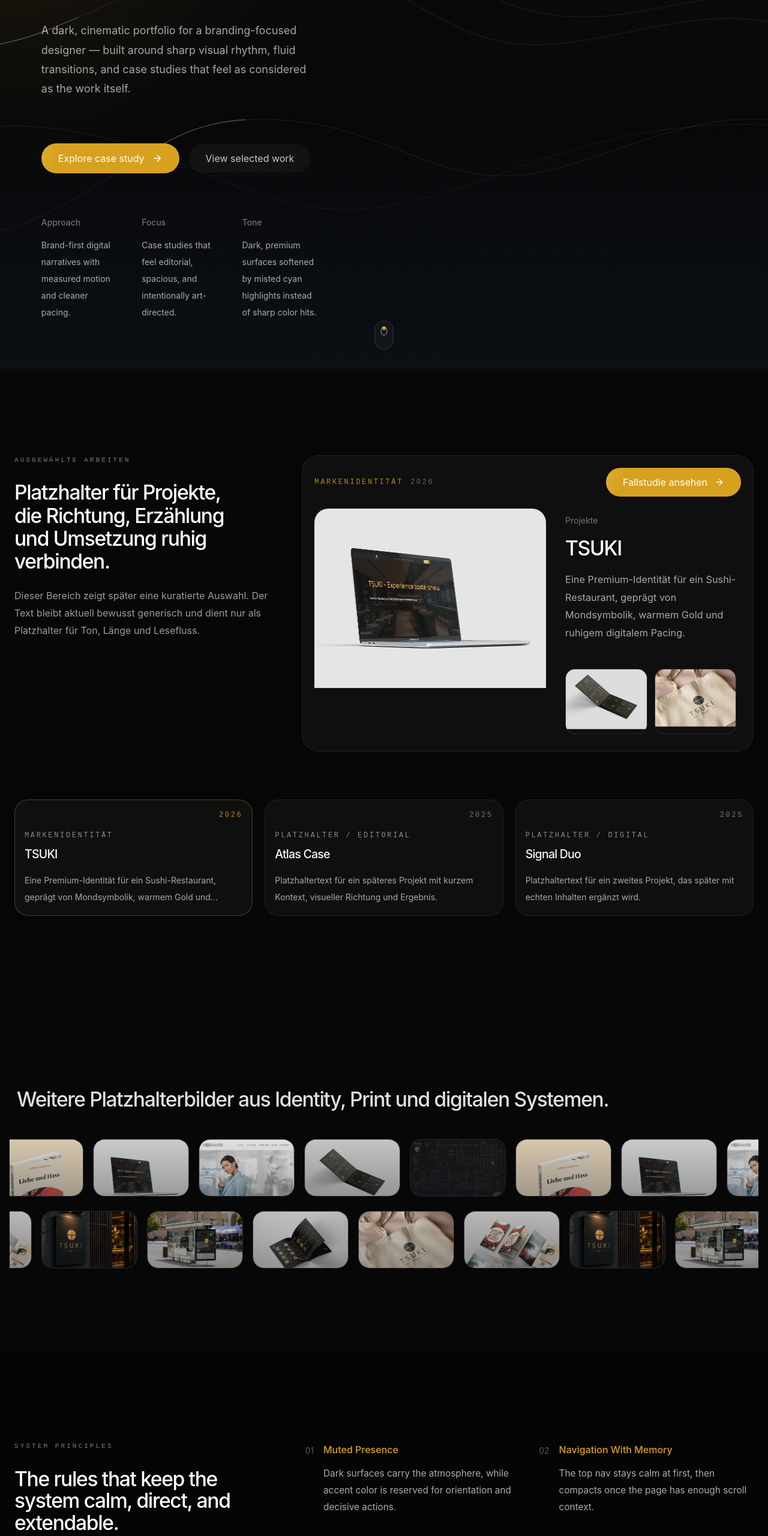
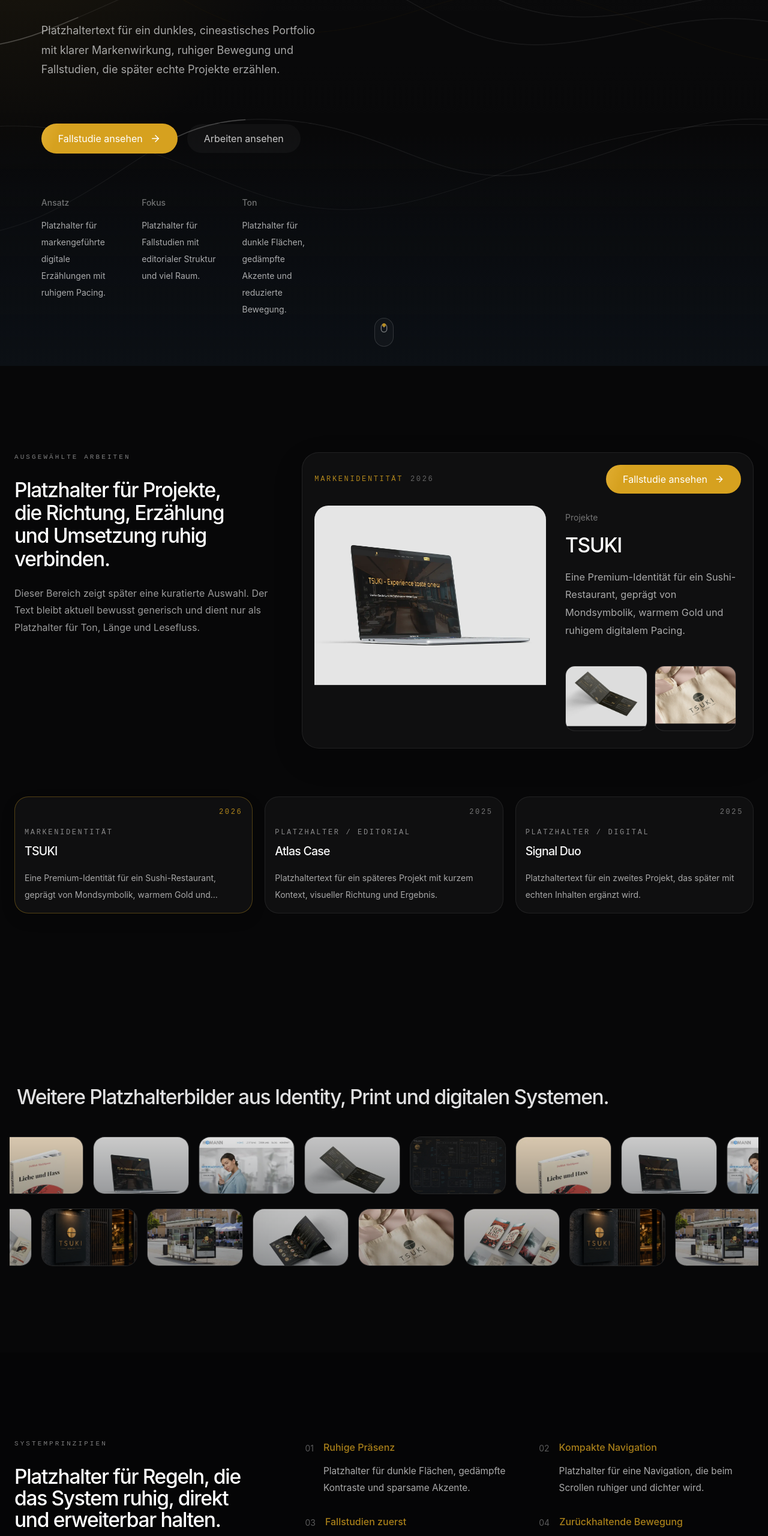
Before and after one commit to duongdesigns/nh-duo, a React (Vite) app: page / in a window 1280 px wide. Shown: the part 234-2795 px from the top of the page at 60% size. Built offline with nearby package versions, Linux system fonts and the light colour scheme; a web font is replaced by a local one.

Commit message:
style: update Hero, Principles, and SimpleContactForm components with localized text for improved clarity

```diff
--- a/src/components/home/Hero.jsx
+++ b/src/components/home/Hero.jsx
@@ -13,23 +13,23 @@ function Hero({ onExplore, onCaseStudy }) {
   const mobileStatsTrackRef = useRef(null);
   const prefersReducedMotion = useReducedMotion();
   const copy = {
-    eyebrow: "Branding / Digital / Case Studies",
+    eyebrow: "Branding / Digital / Fallstudien",
     body:
-      "A dark, cinematic portfolio for a branding-focused designer — built around sharp visual rhythm, fluid transitions, and case studies that feel as considered as the work itself.",
-    caseStudy: "Explore case study",
-    selectedWork: "View selected work",
+      "Platzhaltertext für ein dunkles, cineastisches Portfolio mit klarer Markenwirkung, ruhiger Bewegung und Fallstudien, die später echte Projekte erzählen.",
+    caseStudy: "Fallstudie ansehen",
+    selectedWork: "Arbeiten ansehen",
     stats: [
       {
-        label: "Approach",
-        text: "Brand-first digital narratives with measured motion and cleaner pacing.",
+        label: "Ansatz",
+        text: "Platzhalter für markengeführte digitale Erzählungen mit ruhigem Pacing.",
       },
       {
-        label: "Focus",
-        text: "Case studies that feel editorial, spacious, and intentionally art-directed.",
+        label: "Fokus",
+        text: "Platzhalter für Fallstudien mit editorialer Struktur und viel Raum.",
       },
       {
-        label: "Tone",
-        text: "Dark, premium surfaces softened by misted cyan highlights instead of sharp color hits.",
+        label: "Ton",
+        text: "Platzhalter für dunkle Flächen, gedämpfte Akzente und reduzierte Bewegung.",
       },
     ],
   };
@@ -210,8 +210,8 @@ function Hero({ onExplore, onCaseStudy }) {
         aria-hidden="true"
         className="pointer-events-none absolute inset-0"
       >
-        <div className="absolute inset-0 bg-[radial-gradient(circle_at_top_left,rgba(111,211,216,0.1),transparent_34%),linear-gradient(180deg,rgba(255,255,255,0.02),rgba(14,20,27,0))]" />
-        <div className="absolute inset-x-0 bottom-0 h-[46%] bg-[linear-gradient(180deg,rgba(14,20,27,0),rgba(14,20,27,0.34)_38%,rgba(14,20,27,0.7))]" />
+        <div className="absolute inset-0 bg-[radial-gradient(circle_at_top_left,rgba(214,161,31,0.1),transparent_34%),linear-gradient(180deg,rgba(255,255,255,0.02),rgba(7,7,8,0))]" />
+        <div className="hero-bottom-vignette absolute inset-x-0 bottom-0 h-[46%] bg-[linear-gradient(180deg,rgba(14,20,27,0),rgba(14,20,27,0.34)_38%,rgba(14,20,27,0.7))]" />
       </div>
       <div className="grid w-full gap-16 md:grid-cols-[0.94fr_1.06fr] md:gap-14 xl:grid-cols-[0.88fr_1.12fr] xl:gap-20 2xl:gap-24">
         <div className="relative z-10 max-w-none md:pl-[2vw] xl:pl-[3.5vw] 2xl:pl-[4vw]">
@@ -313,7 +313,7 @@ function Hero({ onExplore, onCaseStudy }) {
 
       <motion.button
         onClick={scrollPastHero}
-        aria-label="Scroll to the next section"
+        aria-label="Zum nächsten Abschnitt scrollen"
         animate={prefersReducedMotion ? undefined : { y: [0, 6, 0] }}
         transition={
           prefersReducedMotion
@@ -325,7 +325,7 @@ function Hero({ onExplore, onCaseStudy }) {
       >
         <span className="relative flex h-12 w-8 items-start justify-center rounded-full border border-white/14 bg-white/[0.03] pt-2 backdrop-blur-sm">
           <Mouse size={16} className="opacity-80" />
-          <span className="absolute top-2 h-1.5 w-1.5 rounded-full bg-[#3AAFA9]/80" />
+          <span className="absolute top-2 h-1.5 w-1.5 rounded-full bg-[#d6a11f]/80" />
         </span>
       </motion.button>
     </section>
--- a/src/components/home/Principles.jsx
+++ b/src/components/home/Principles.jsx
@@ -6,56 +6,56 @@ function Principles() {
   const root = useRef(null);
   const items = [
     {
-      title: "Muted Presence",
-      text: "Dark surfaces carry the atmosphere, while accent color is reserved for orientation and decisive actions.",
+      title: "Ruhige Präsenz",
+      text: "Platzhalter für dunkle Flächen, gedämpfte Kontraste und sparsame Akzente.",
     },
     {
-      title: "Navigation With Memory",
-      text: "The top nav stays calm at first, then compacts once the page has enough scroll context.",
+      title: "Kompakte Navigation",
+      text: "Platzhalter für eine Navigation, die beim Scrollen ruhiger und dichter wird.",
     },
     {
-      title: "Case Studies First",
-      text: "Project pages keep a classic structure, but the pacing stays visual, scannable, and editorial.",
+      title: "Fallstudien zuerst",
+      text: "Platzhalter für Projektseiten mit klarer Struktur und editorialem Lesefluss.",
     },
     {
-      title: "Motion With Restraint",
-      text: "Transitions clarify sequence through fade, translate, and stagger without competing for attention.",
+      title: "Zurückhaltende Bewegung",
+      text: "Platzhalter für dezente Übergänge, die Reihenfolge und Orientierung unterstützen.",
     },
     {
-      title: "Direct Contact",
-      text: "The form asks only for essentials and keeps the path from interest to action deliberately short.",
+      title: "Direkter Kontakt",
+      text: "Platzhalter für ein kurzes Formular mit klarer Handlung und wenigen Feldern.",
     },
     {
-      title: "Fluid System",
-      text: "Spacing, type, and layout scale through reusable rules instead of one-off breakpoint fixes.",
+      title: "Fluides System",
+      text: "Platzhalter für skalierbare Abstände, Typografie und Layoutregeln.",
     },
   ];
 
   return (
     <section
       ref={root}
-      className="home-shell bg-[#0B1117] py-28 shadow-[0_0_0_100vmax_#0B1117] [clip-path:inset(0_-100vmax)] md:py-36"
+      className="home-shell bg-[#050506] py-28 shadow-[0_0_0_100vmax_#050506] [clip-path:inset(0_-100vmax)] md:py-36"
     >
       <div className="content-shell grid gap-12 xl:grid-cols-[0.72fr_1.28fr] xl:gap-16">
         <div className="max-w-none xl:max-w-[58ch]">
-          <SectionEyebrow>System Principles</SectionEyebrow>
+          <SectionEyebrow>Systemprinzipien</SectionEyebrow>
           <h2 className="subsection-title max-w-[19ch] text-white">
-            The rules that keep the system calm, direct, and extendable.
+            Platzhalter für Regeln, die das System ruhig, direkt und erweiterbar halten.
           </h2>
           <p className="body-safe body-safe--wide mt-5 text-base leading-[1.8] text-white/60">
-            The site is built around a few repeatable decisions: restrained surfaces,
-            clear hierarchy, and motion that supports reading instead of decorating it.
+            Dieser Abschnitt beschreibt später wiederholbare Gestaltungsentscheidungen,
+            klare Hierarchie und Bewegung, die das Lesen unterstützt.
           </p>
         </div>
 
-        <ol className="grid gap-x-8 gap-y-7 md:grid-cols-2" aria-label="System principles">
+        <ol className="grid gap-x-8 gap-y-7 md:grid-cols-2" aria-label="Systemprinzipien">
           {items.map((item, index) => (
             <li key={item.title} className="grid grid-cols-[auto_minmax(0,1fr)] gap-4">
               <span className="pt-0.5 text-sm leading-7 text-white/34">
                 {String(index + 1).padStart(2, "0")}
               </span>
               <div>
-                <h3 className="text-base font-medium leading-7 text-[rgba(58,175,169,0.78)]">
+                <h3 className="text-base font-medium leading-7 text-[rgba(214,161,31,0.78)]">
                   {item.title}
                 </h3>
                 <p className="mt-3 text-sm leading-7 text-white/66 md:text-[0.96rem]">
--- a/src/components/home/SimpleContactForm.jsx
+++ b/src/components/home/SimpleContactForm.jsx
@@ -4,13 +4,13 @@ import { ArrowRight } from "lucide-react";
 const recipientEmail = "hello@nhduo.studio";
 
 const buildMailtoHref = ({ name, email, brief }) => {
-  const subject = encodeURIComponent(`Project inquiry from ${name}`);
+  const subject = encodeURIComponent(`Projektanfrage von ${name}`);
   const body = encodeURIComponent(
     [
       `Name: ${name}`,
-      `Email: ${email}`,
+      `E-Mail: ${email}`,
       "",
-      "Project brief:",
+      "Projektbeschreibung:",
       brief,
     ].join("\n")
   );
@@ -29,17 +29,17 @@ export default function SimpleContactForm() {
 
   const copy = {
     name: "Name",
-    email: "Email",
-    brief: "Project brief",
-    namePlaceholder: "Your name",
-    briefPlaceholder: "A short note about scope, timeline, or what you want to build.",
-    cta: "Start the project",
-    submitSuccess: "Opening your email client with the project brief.",
+    email: "E-Mail",
+    brief: "Nachricht",
+    namePlaceholder: "Dein Name",
+    briefPlaceholder: "Kurzer Platzhalter für Umfang, Timing oder Ziel der Anfrage.",
+    cta: "Projekt anfragen",
+    submitSuccess: "Dein E-Mail-Programm wird mit der Anfrage geöffnet.",
     errors: {
-      name: "Please enter your name.",
-      emailRequired: "Please enter your email.",
-      emailInvalid: "Please enter a valid email address.",
-      brief: "Please share a short project brief.",
+      name: "Bitte gib deinen Namen ein.",
+      emailRequired: "Bitte gib deine E-Mail-Adresse ein.",
+      emailInvalid: "Bitte gib eine gültige E-Mail-Adresse ein.",
+      brief: "Bitte schreibe eine kurze Nachricht.",
     },
   };
 
@@ -152,7 +152,7 @@ export default function SimpleContactForm() {
             name="email"
             onBlur={handleBlur}
             onChange={handleChange}
-            placeholder="you@example.com"
+            placeholder="du@example.com"
             required
             type="email"
             value={values.email}
```
